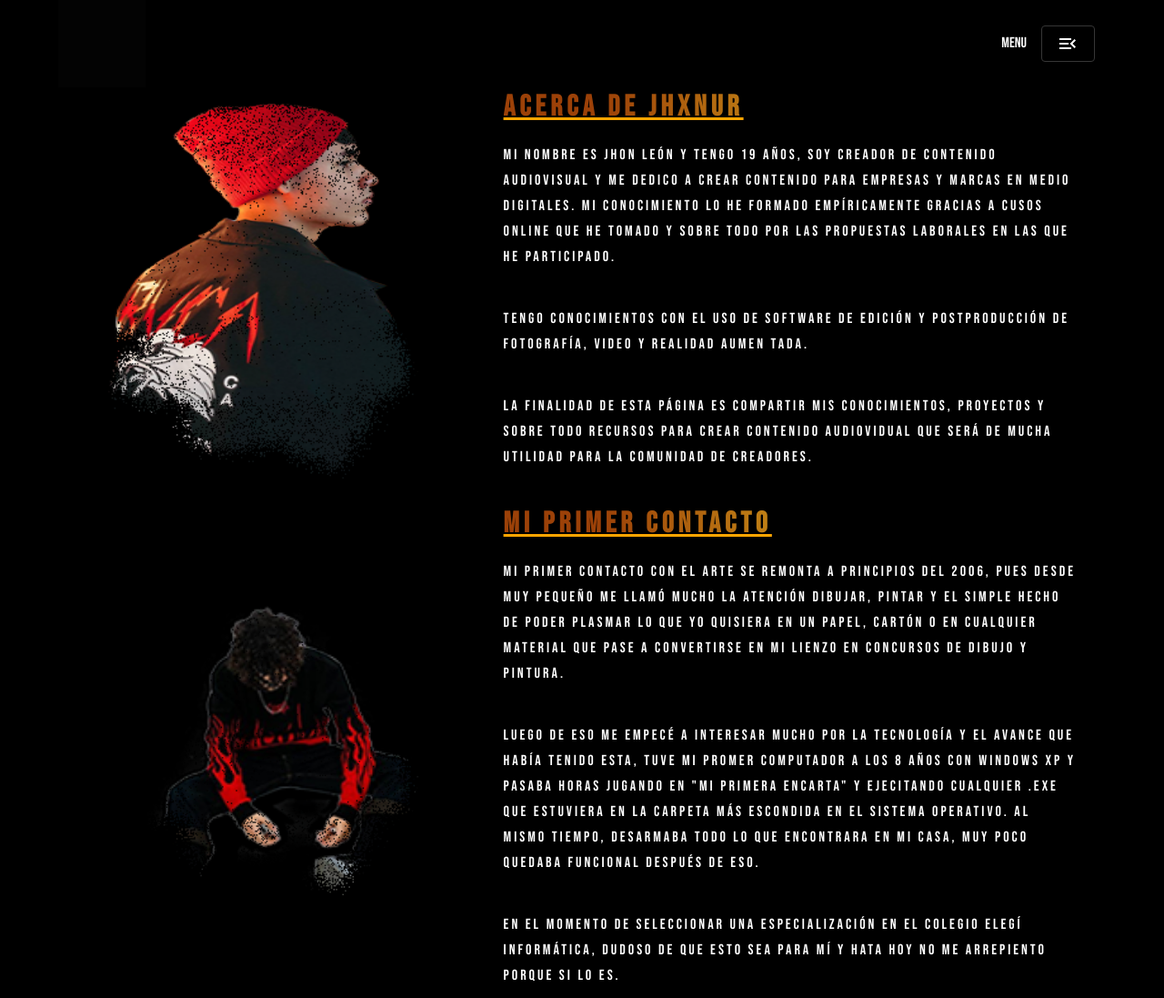
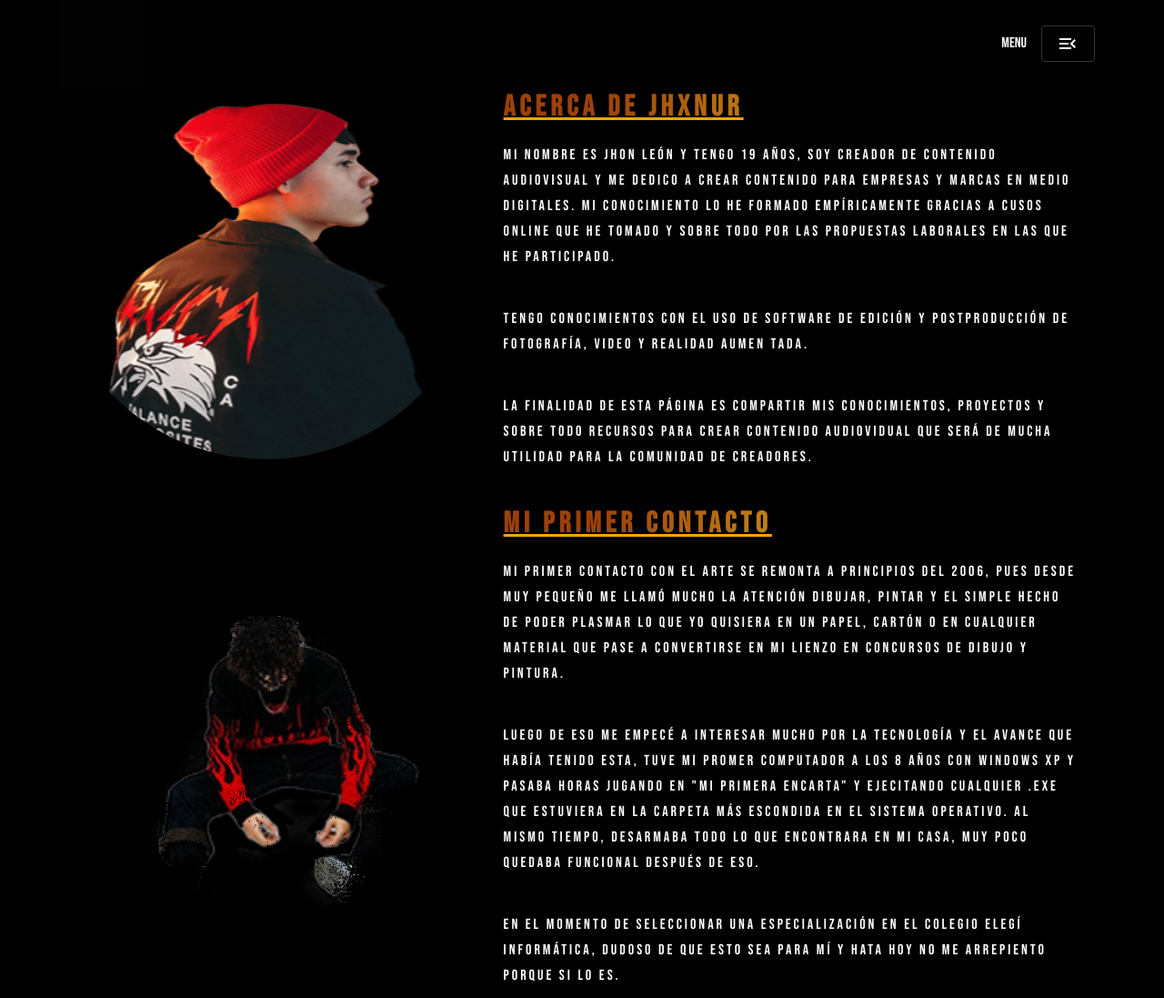
Before and after one commit to CeoNabux/Jhxnur, a Vue app: page /me in a window 1280 px wide. Shown: the top 1097 px of the page at 91% size. Built offline with nearby package versions, Linux system fonts and the light colour scheme.

Commit message:
me page renderer and Extras started

```diff
--- a/src/components/pages/Extras.vue
+++ b/src/components/pages/Extras.vue
@@ -0,0 +1,3 @@
+<template lang="pug">
+  .container.is-widescreen
+</template>
--- a/src/components/pages/Me.vue
+++ b/src/components/pages/Me.vue
@@ -5,7 +5,7 @@
         .column.is-two-fifths
           .container.p-2
             figure.image.is-1by1
-              img(src="@/assets/noBackgroundPhotos/chico-de-espaldas.png" class="mask")
+              img.clipped2(src="@/assets/noBackgroundPhotos/chico-de-espaldas.png")
         .column.is-full-mobile
           .container.px-4.is-flex.is-flex-direction-column
             .content.is-flex.is-flex-direction-column.is-flex-wrap-wrap
@@ -76,11 +76,14 @@ strong {
 }
 .mask {
   mask-image: url("../../assets/img/brush.png");
-  mask-position: top center;
+  mask-position: center;
   mask-repeat: no-repeat;
-  mask-size: 100%;
+  mask-size: 80%;
 }
 .clipped {
   clip-path: polygon(16% 4%, 84% 0, 100% 81%, 2% 98%);
 }
+.clipped2 {
+  clip-path: circle(57% at 49% 38%);
+}
 </style>
```
